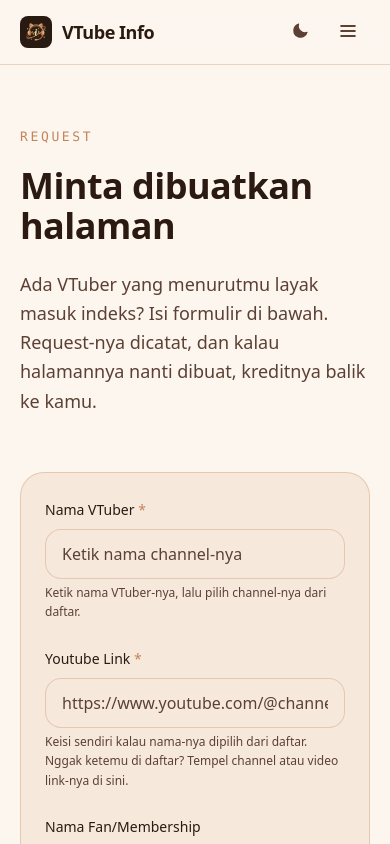
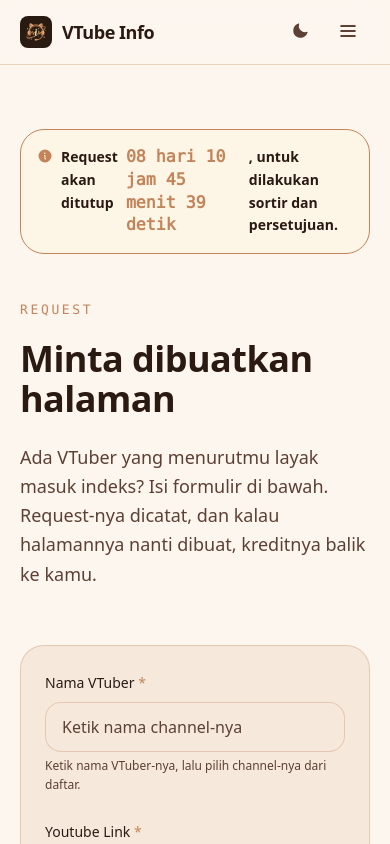
Before and after one commit to Sakamuraa/vtube-info, a React (Vite) app: page /submit in a window 390 px wide. Shown: the top 844 px of the page. Built offline with nearby package versions, Linux system fonts and the light colour scheme.

Commit message:
feat: /submit shows request deadline countdown

```diff
--- a/src/components/Submit.tsx
+++ b/src/components/Submit.tsx
@@ -18,6 +18,14 @@
  * one: findServedCreator() in src/content.ts matches the current name and link
  * against the creators array -- the same array /kreator renders -- and the
  * visitor gets a note pointing there instead of a queued duplicate row.
+ *
+ * Above the header sits the announcement: the deadline REQUEST_CLOSE_AT read
+ * as a countdown against the visitor's own clock -- "DD hari HH jam MM menit
+ * SS detik" while more than a day remains, "HH jam MM menit SS detik" below
+ * that -- so the same absolute instant reads correctly in whatever timezone
+ * the page is opened from. Past that instant the banner reports the closure
+ * and the send button stops working; the constant is the only thing to edit
+ * when the window moves.
  *
  * `data-reveal` is read by src/motion.ts.
  */
@@ -52,6 +60,39 @@ const ERROR_COPY: Record<string, string> = {
   "sheet-unreachable": "Sheet-nya gagal dihubungi. Coba lagi sebentar lagi.",
 };
 
+/**
+ * When requests close: 18 Oct 2026, midnight UTC.
+ *
+ * An absolute instant rather than a wall-clock string, so every client counts
+ * down against its own clock -- the seconds on screen are the reader's local
+ * time's remaining seconds, and no timezone conversion happens anywhere.
+ */
+const REQUEST_CLOSE_AT = Date.parse("2026-10-18T00:00:00Z");
+
+/**
+ * The countdown line: "04 hari 17 jam 26 menit 09 detik".
+ *
+ * The day unit appears only while more than a day is left -- below 24 hours
+ * the line reads "17 jam 26 menit 09 detik", because a "00 hari" in front of
+ * it is noise the copy never needed. Hours are then the hours inside the day
+ * rather than the total, so nothing ever reads "28 jam". Floored at zero:
+ * `closed` takes over the banner at that point, but a minus sign would be a
+ * worse failure than a frozen zero.
+ */
+function formatRemaining(ms: number): string {
+  const total = Math.max(0, Math.floor(ms / 1000));
+  const days = Math.floor(total / 86_400);
+  const hours = Math.floor((total % 86_400) / 3600);
+  const minutes = Math.floor((total % 3600) / 60);
+  const seconds = total % 60;
+  const hh = String(hours).padStart(2, "0");
+  const mm = String(minutes).padStart(2, "0");
+  const ss = String(seconds).padStart(2, "0");
+  return days > 0
+    ? `${String(days).padStart(2, "0")} hari ${hh} jam ${mm} menit ${ss} detik`
+    : `${hh} jam ${mm} menit ${ss} detik`;
+}
+
 export function Submit() {
   const [name, setName] = useState("");
   const [youtube, setYoutube] = useState("");
@@ -68,6 +109,15 @@ export function Submit() {
   const [searching, setSearching] = useState(false);
   /** Has the visitor searched at least once for the current name? */
   const [searched, setSearched] = useState(false);
+
+  /*
+   * The announcement's countdown clock. Each tick re-reads Date.now(), so the
+   * figure is always the reader's own clock measured against
+   * REQUEST_CLOSE_AT -- not a number decremented in memory -- which is what
+   * makes one UTC instant render as correct remaining time in every timezone.
+   */
+  const [now, setNow] = useState(() => Date.now());
+  const closed = REQUEST_CLOSE_AT - now <= 0;
 
   /*
    * True while the link in the field was put there by a dropdown pick.
@@ -132,6 +182,18 @@ export function Submit() {
       controller.abort();
     };
   }, [name]);
+
+  /*
+   * Ticks the countdown while there is still one to count. The interval keys
+   * on `closed` rather than on `now`, so it survives every tick instead of
+   * being torn down and rebuilt once a second; when the window shuts the
+   * effect cleans up and the page stops rendering a number nobody reads.
+   */
+  useEffect(() => {
+    if (closed) return;
+    const timer = window.setInterval(() => setNow(Date.now()), 1000);
+    return () => window.clearInterval(timer);
+  }, [closed]);
 
   function choose(result: Suggest) {
     autoLink.current = true;
@@ -210,6 +272,9 @@ export function Submit() {
     // The button is already disabled while blocked; this is the belt to that
     // pair of braces, so a stale render can never queue a duplicate row.
     if (served) return;
+    // Same belt for the deadline: the window can close between the render
+    // that drew the enabled button and the click that reaches for it.
+    if (closed) return;
 
     setError(null);
     if (!name.trim() || !youtube.trim() || !requestedBy.trim()) {
@@ -289,6 +354,39 @@ export function Submit() {
 
   return (
     <article className="mx-auto max-w-3xl px-5 py-16 sm:px-8 md:py-24">
+      {/*
+        The announcement, above the header because the deadline is the first
+        thing a visitor needs to know about the form. It is deliberately not a
+        live region while ticking -- role="status" on a once-a-second update
+        would have a screen reader recite the seconds forever -- so the role
+        only appears once the sentence has settled into its closed form.
+      */}
+      <div
+        role={closed ? "status" : undefined}
+        data-reveal
+        className="mb-12 rounded-3xl border border-[var(--accent)] bg-[color-mix(in_oklab,var(--color-butter)_12%,transparent)] p-4 sm:p-5"
+      >
+        <p className="flex items-start gap-2 text-sm font-semibold leading-relaxed text-[var(--text)]">
+          <Info
+            size={16}
+            weight="fill"
+            className="mt-0.5 shrink-0 text-[var(--accent)]"
+            aria-hidden="true"
+          />
+          {closed ? (
+            <>Request sudah ditutup, untuk dilakukan sortir dan persetujuan.</>
+          ) : (
+            <>
+              Request akan ditutup{" "}
+              <span className="font-mono tabular-nums text-[var(--accent)]">
+                {formatRemaining(REQUEST_CLOSE_AT - now)}
+              </span>
+              , untuk dilakukan sortir dan persetujuan.
+            </>
+          )}
+        </p>
+      </div>
+
       <header data-reveal>
         <p className="font-mono text-[11px] uppercase tracking-[0.24em] text-[var(--accent)]">
           Request
@@ -521,7 +619,7 @@ export function Submit() {
 
               <button
                 type="submit"
-                disabled={state === "sending" || Boolean(served)}
+                disabled={state === "sending" || Boolean(served) || closed}
                 className="inline-flex min-h-11 items-center gap-2 rounded-pill bg-[var(--accent)] px-7 py-3 text-sm font-semibold text-[var(--surface)] transition-transform hover:opacity-90 active:translate-y-px disabled:opacity-60"
               >
                 {state === "sending" ? (
```
